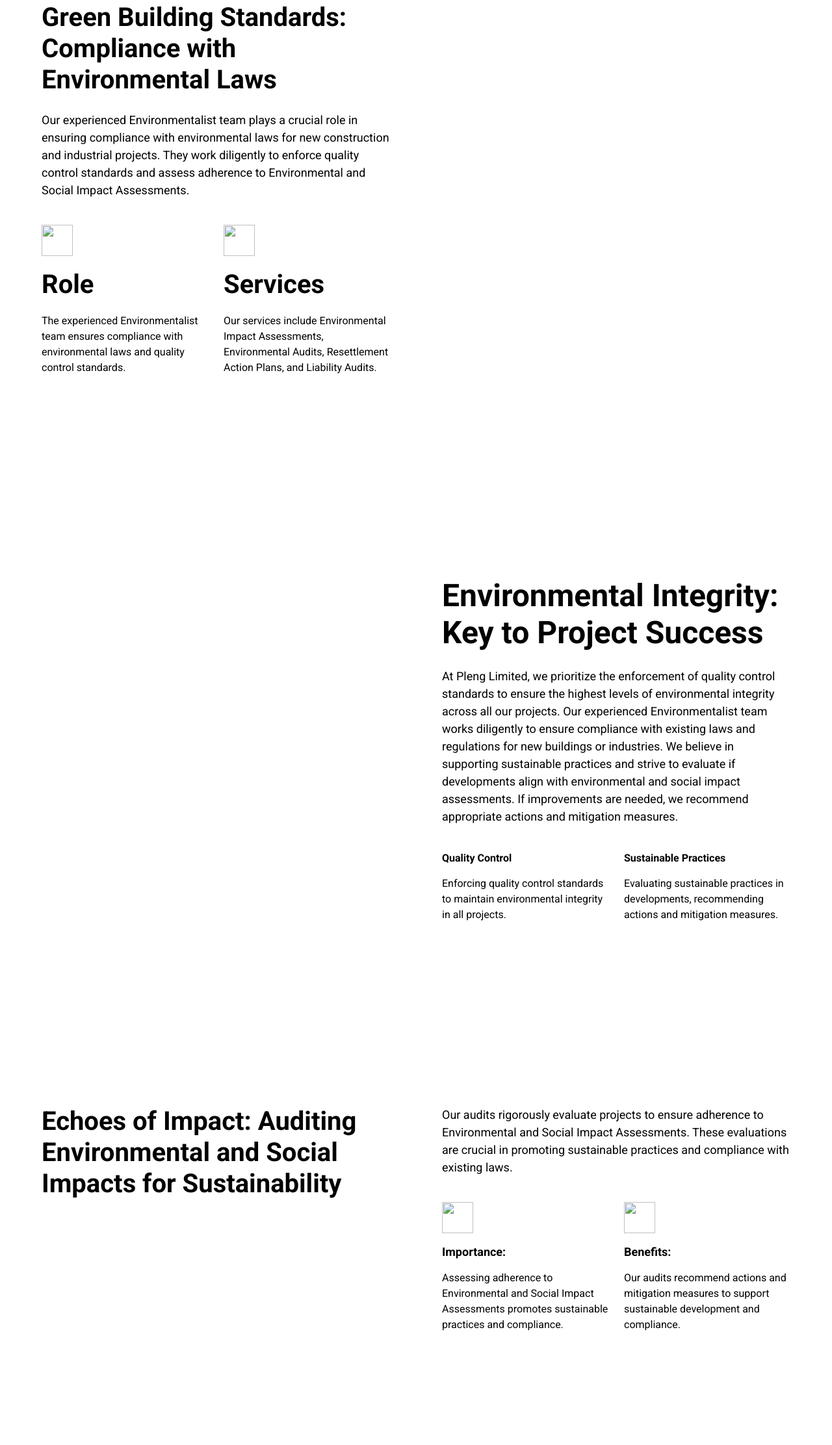
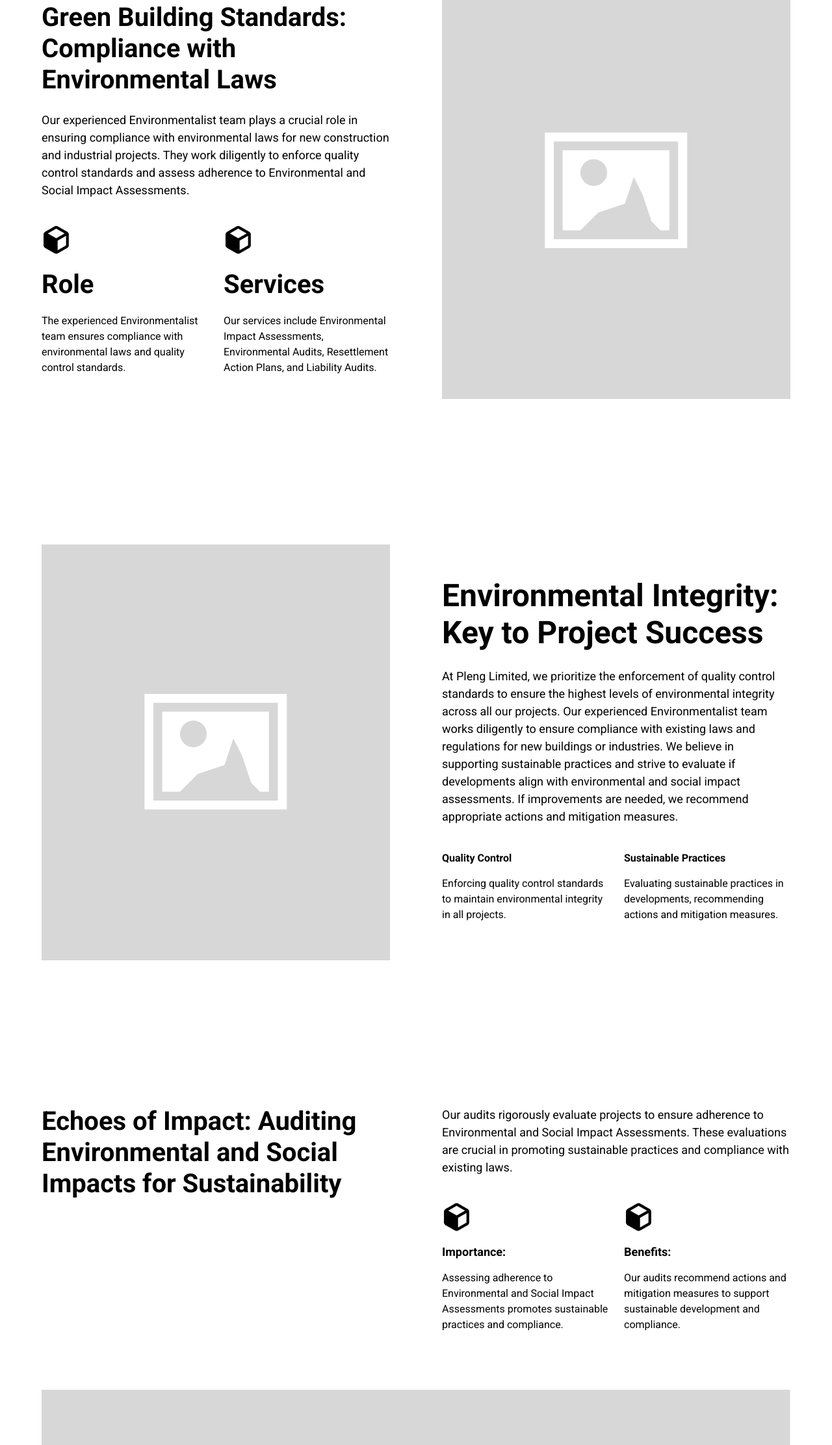
Before and after one commit to Bkiambigi/Final, a plain HTML site: page QEA.html in a window 1280 px wide. Shown: the part 576-2800 px from the top of the page at 65% size. Drawn offline with Linux system fonts and the light colour scheme; a web font is replaced by a local one.

Commit message:
Update QEA.html

```diff
--- a/QEA.html
+++ b/QEA.html
@@ -40,7 +40,7 @@
                           <a href="Coming Soon.html">Portfolio</a>
                       </div>
                   </li>
-                  <li class="logo"><a href="index.html"><img src="IMAGESSS/pleng letter head 1.png" alt="Pleng Limited Logo"></a></li>
+                  <li class="logo"><a href="index.html"><img src=" pleng letter head 1.png" alt="Pleng Limited Logo"></a></li>
                   <li class="dropdown">
                     <a href="Coming Soon.html">Articles</a>
                     <div class="dropdown-content">
@@ -85,7 +85,7 @@
                   class="icon-relume"
                   loading="lazy"
                   alt=""
-                  src="IMAGESSS/box.png"
+                  src=" box.png"
                 />
 
                 <b class="subheading-one">Role</b>
@@ -98,7 +98,7 @@
                 <img
                   class="icon-relume1"
                   alt=""
-                  src="IMAGESSS/box.png"
+                  src=" box.png"
                 />
 
                 <b class="subheading-two">Services</b>
@@ -114,7 +114,7 @@
             class="placeholder-image-icon"
             loading="lazy"
             alt=""
-            src="IMAGESSS/placeholder.png"
+            src=" placeholder.png"
           />
         </div>
       </section>
@@ -124,7 +124,7 @@
             <img
               class="placeholder-image-icon1"
               alt=""
-              src="IMAGESSS/placeholder.png"
+              src=" placeholder.png"
             />
 
             <div class="content3">
@@ -186,7 +186,7 @@
                   <img
                     class="icon-relume2"
                     alt=""
-                    src="IMAGESSS/box.png"
+                    src=" box.png"
                   />
 
                   <b class="heading5">Importance:</b>
@@ -199,7 +199,7 @@
                   <img
                     class="icon-relume3"
                     alt=""
-                    src="IMAGESSS/box.png"
+                    src=" box.png"
                   />
 
                   <b class="heading6">Benefits:</b>
@@ -214,7 +214,7 @@
           <img
             class="placeholder-image-icon2"
             alt=""
-            src="IMAGESSS/placeholder.png"
+            src=" placeholder.png"
           />
         </div>
       </section>
@@ -235,7 +235,7 @@
           <img
             class="placeholder-image-icon3"
             alt=""
-            src="IMAGESSS/placeholder.png"
+            src=" placeholder.png"
           />
         </div>
       </section>
@@ -244,7 +244,7 @@
           <img
             class="placeholder-image-icon4"
             alt=""
-            src="IMAGESSS/placeholder.png"
+            src=" placeholder.png"
           />
 
           <div class="content9">
@@ -259,7 +259,7 @@
       </section>
         <!-- Call to Action Section -->
 <section class="CTA">
-  <img src=" IMAGESSS/guillaume-techer-XvNPUh6fWVk-unsplash.jpg" alt="Background Image" class="background-image">
+  <img src="  guillaume-techer-XvNPUh6fWVk-unsplash.jpg" alt="Background Image" class="background-image">
   <div class="cta-container">
       <div class="cta-left">
           <h2>WE'RE ARE BETTER TOGETHER</h2>
@@ -284,7 +284,7 @@
  <footer class="footer">
   <div class="footer-container">
       <div class="footer-logo">
-          <img src="IMAGESSS/Pleng Logo 2.png" alt="Logo" style="max-width: 300px;">
+          <img src=" Pleng Logo 2.png" alt="Logo" style="max-width: 300px;">
           <div class="social-icons">
               <a href="https://ke.linkedin.com/company/plenglimited" target="_blank"><i class="fab fa-instagram"></i></a>
               <a href="https://www.facebook.com/p/Pleng-Limited-100067163205830/" target="_blank"><i class="fab fa-linkedin"></i></a>
```
